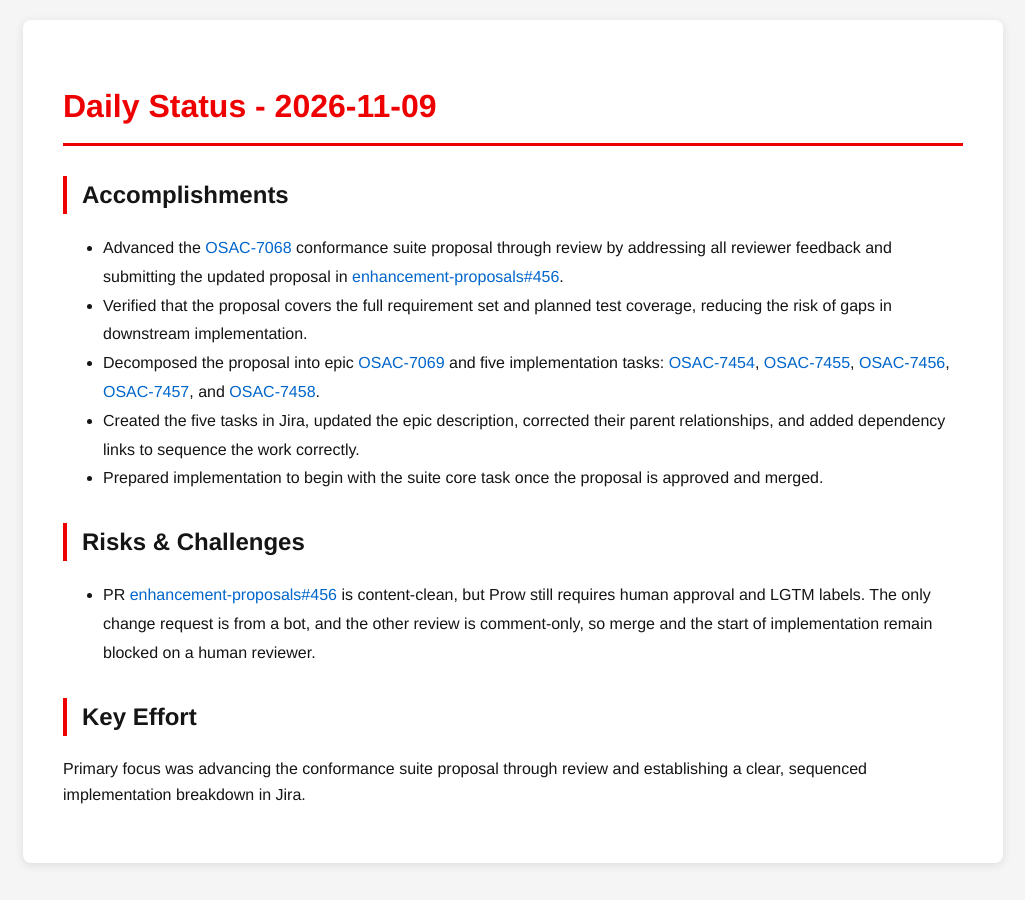
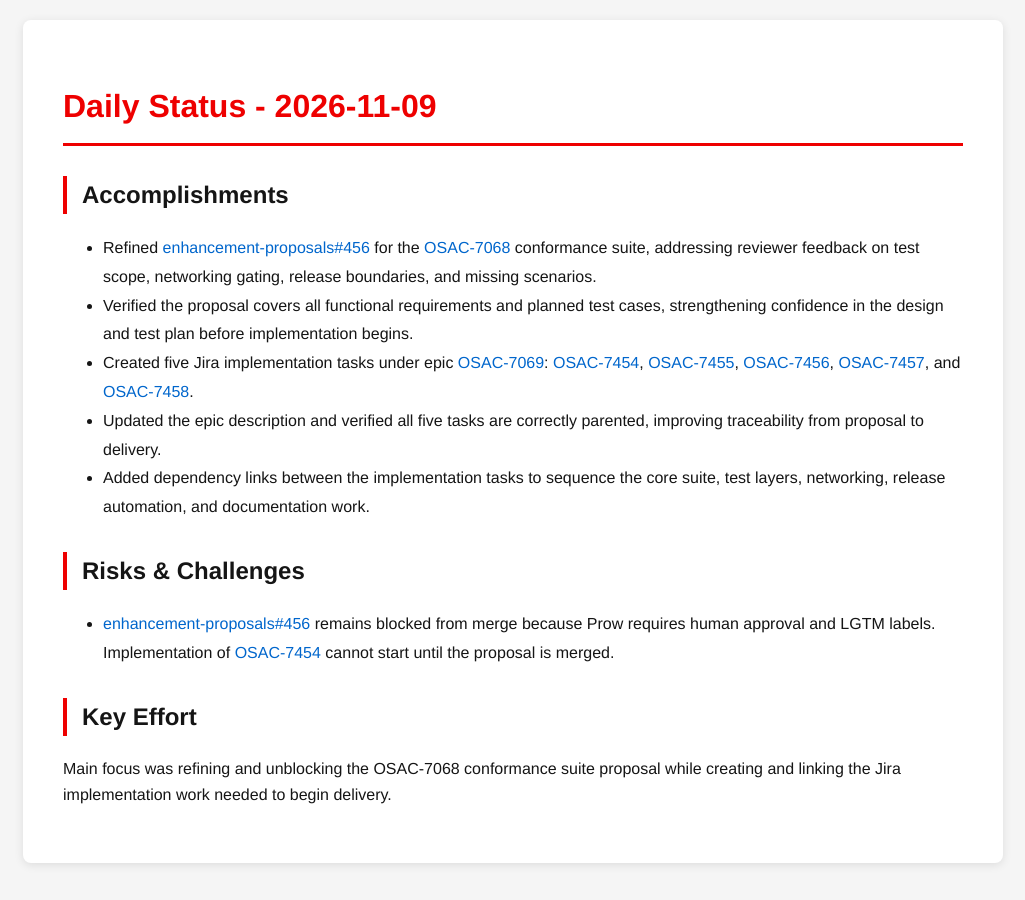
Before and after one commit to tzvatot/daily-status, a Jekyll site: the page built from 2026-11-09.md, in a window 1280 px wide. Shown: the whole page, without its empty margins (127-1152 px from the left). Built offline with Jekyll 4.4.1, drawn with Linux system fonts in a browser that asks for light colours.

Commit message:
Daily status update - 2026-11-09

```diff
--- a/2026-11-09.md
+++ b/2026-11-09.md
@@ -7,14 +7,14 @@ date: 2026-11-09
 # Daily Status - 2026-11-09
 
 ## Accomplishments
-- Advanced the [OSAC-7068](https://redhat.atlassian.net/browse/OSAC-7068) conformance suite proposal through review by addressing all reviewer feedback and submitting the updated proposal in [enhancement-proposals#456](https://github.com/osac-project/enhancement-proposals/pull/456).
-- Verified that the proposal covers the full requirement set and planned test coverage, reducing the risk of gaps in downstream implementation.
-- Decomposed the proposal into epic [OSAC-7069](https://redhat.atlassian.net/browse/OSAC-7069) and five implementation tasks: [OSAC-7454](https://redhat.atlassian.net/browse/OSAC-7454), [OSAC-7455](https://redhat.atlassian.net/browse/OSAC-7455), [OSAC-7456](https://redhat.atlassian.net/browse/OSAC-7456), [OSAC-7457](https://redhat.atlassian.net/browse/OSAC-7457), and [OSAC-7458](https://redhat.atlassian.net/browse/OSAC-7458).
-- Created the five tasks in Jira, updated the epic description, corrected their parent relationships, and added dependency links to sequence the work correctly.
-- Prepared implementation to begin with the suite core task once the proposal is approved and merged.
+- Refined [enhancement-proposals#456](https://github.com/osac-project/enhancement-proposals/pull/456) for the [OSAC-7068](https://redhat.atlassian.net/browse/OSAC-7068) conformance suite, addressing reviewer feedback on test scope, networking gating, release boundaries, and missing scenarios.
+- Verified the proposal covers all functional requirements and planned test cases, strengthening confidence in the design and test plan before implementation begins.
+- Created five Jira implementation tasks under epic [OSAC-7069](https://redhat.atlassian.net/browse/OSAC-7069): [OSAC-7454](https://redhat.atlassian.net/browse/OSAC-7454), [OSAC-7455](https://redhat.atlassian.net/browse/OSAC-7455), [OSAC-7456](https://redhat.atlassian.net/browse/OSAC-7456), [OSAC-7457](https://redhat.atlassian.net/browse/OSAC-7457), and [OSAC-7458](https://redhat.atlassian.net/browse/OSAC-7458).
+- Updated the epic description and verified all five tasks are correctly parented, improving traceability from proposal to delivery.
+- Added dependency links between the implementation tasks to sequence the core suite, test layers, networking, release automation, and documentation work.
 
 ## Risks & Challenges
-- PR [enhancement-proposals#456](https://github.com/osac-project/enhancement-proposals/pull/456) is content-clean, but Prow still requires human approval and LGTM labels. The only change request is from a bot, and the other review is comment-only, so merge and the start of implementation remain blocked on a human reviewer.
+- [enhancement-proposals#456](https://github.com/osac-project/enhancement-proposals/pull/456) remains blocked from merge because Prow requires human approval and LGTM labels. Implementation of [OSAC-7454](https://redhat.atlassian.net/browse/OSAC-7454) cannot start until the proposal is merged.
 
 ## Key Effort
-Primary focus was advancing the conformance suite proposal through review and establishing a clear, sequenced implementation breakdown in Jira.
+Main focus was refining and unblocking the OSAC-7068 conformance suite proposal while creating and linking the Jira implementation work needed to begin delivery.
```
